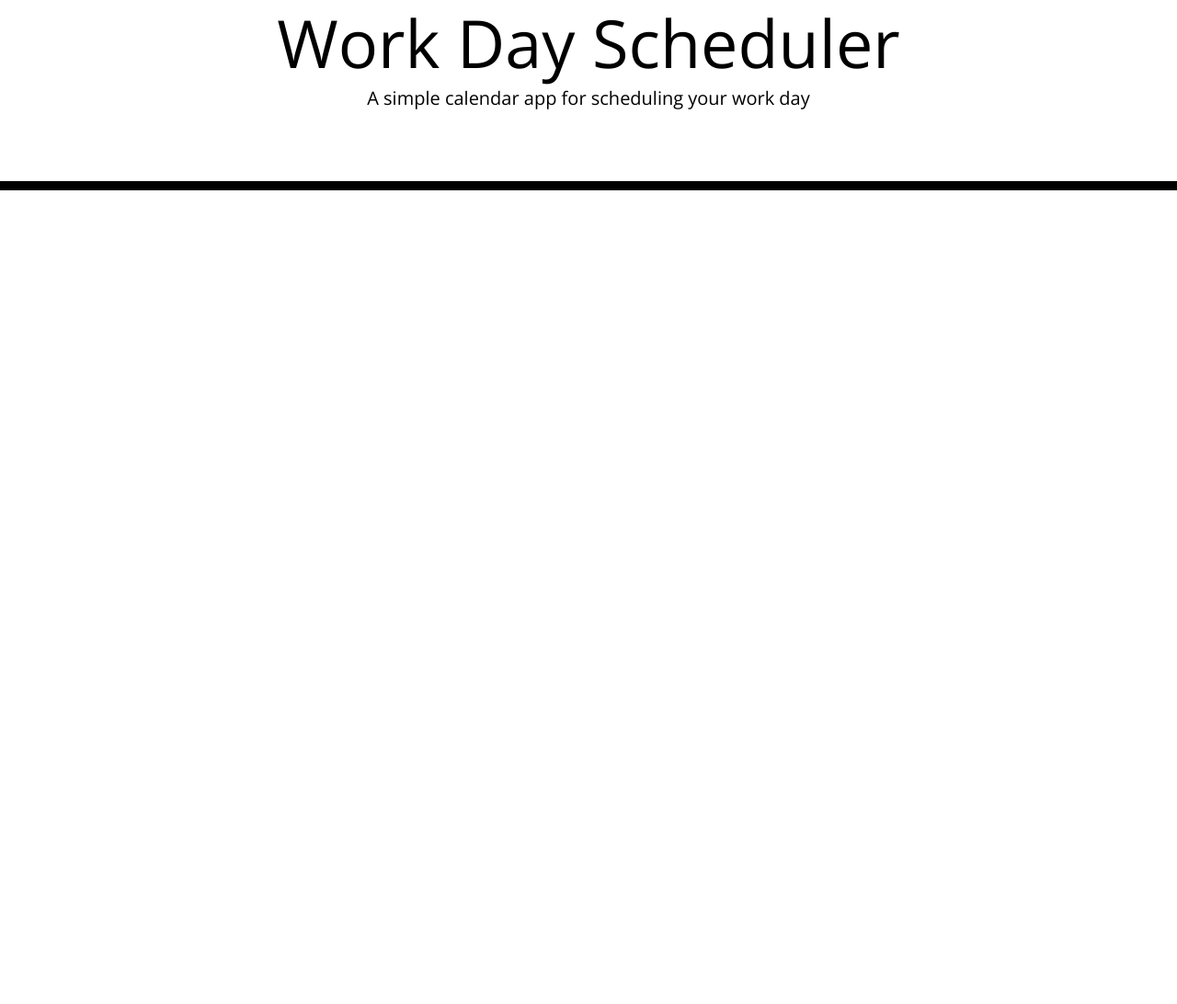
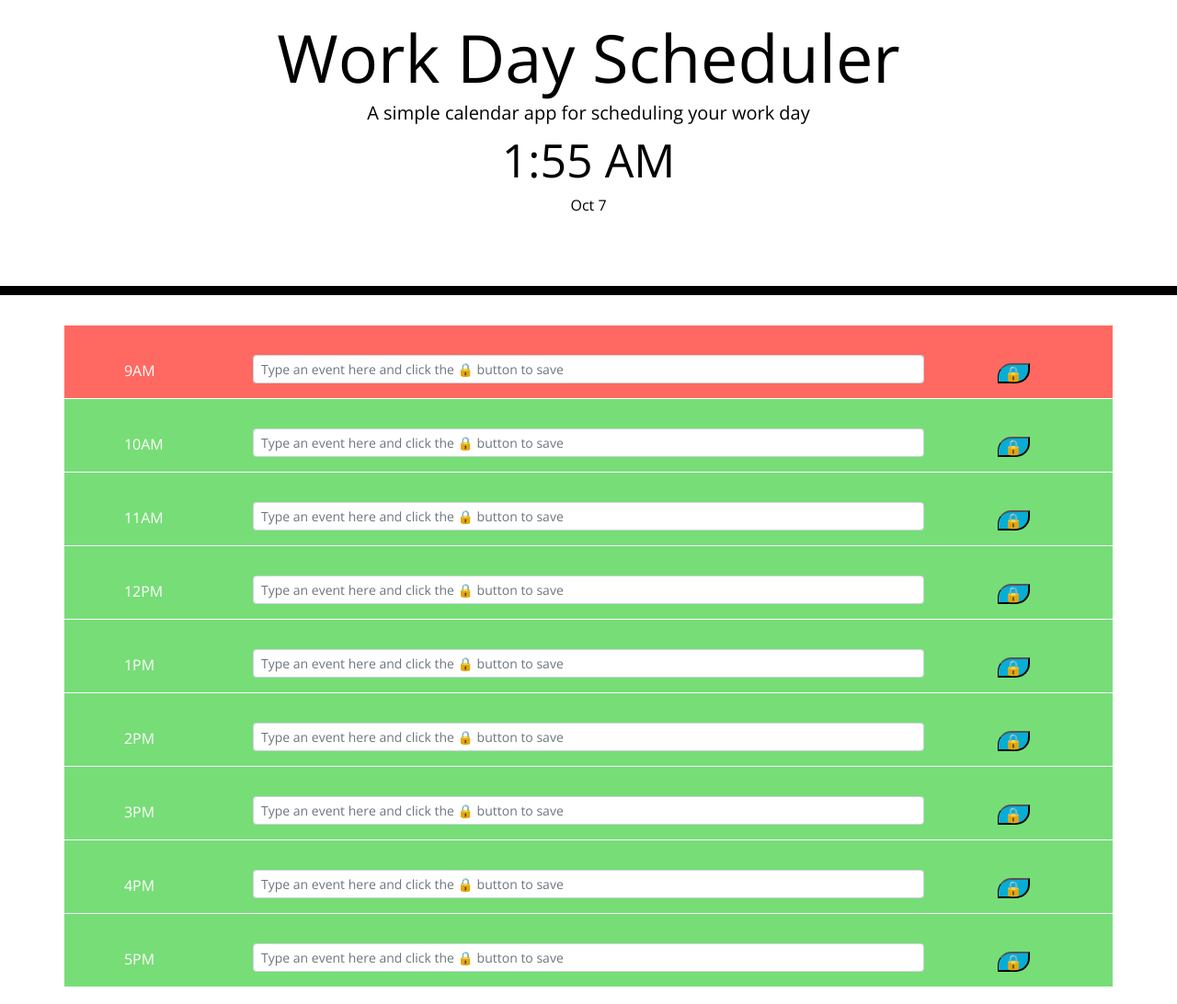
Before and after one commit to bryangholipour/scheduler-challenge, a plain HTML site: page index.html in a window 1280 px wide. Shown: the part 61-1153 px from the top of the page at 92% size. Before the commit the page ends 800 px from the top, so only its background shows below. Drawn offline with nearby package versions, Linux system fonts and the light colour scheme.

Commit message:
more code

```diff
--- /dev/null
+++ b/Assets/script.js
@@ -0,0 +1,127 @@
+var timeNow= moment().format("H:m A");
+var dateNow= moment().format("MMM D");
+$("#now").text(timeNow);
+$("#date").text(dateNow);
+
+// function present(){
+
+// }
+// function past(){
+//     document.getElementsByClassName(".past")
+// }
+// function future(){
+//     document.getElementsByClassName(".future")
+// }
+
+// if (timeNow >= 9 && timeNow <= 10){
+
+// }
+
+
+// if (timeNow >= 10 && timeNow <= 11)
+
+// if (timeNow >= 11 && timeNow <= 12)
+
+// if (timeNow >= 12 && timeNow <= 13)
+
+// if (timeNow >= 13 && timeNow <= 14)
+
+// if (timeNow >= 14 && timeNow <= 15){
+// }
+
+// if (timeNow >= 15 && timeNow <= 16){
+
+// }
+
+// if (timeNow >= 16 && timeNow <= 17)
+
+// if (timeNow >= 17 && timeNow <= 18)
+
+
+
+function saveData() {
+    var eventText = localStorage.getitem("#eventText")
+}
+
+
+var saveBtn2 = document.querySelector("#saveBtn2");
+var saveBtn3 = document.querySelector("#saveBtn3");
+var saveBtn4 = document.querySelector("#saveBtn4");
+var saveBtn5 = document.querySelector("#saveBtn5");
+var saveBtn6 = document.querySelector("#saveBtn6");
+var saveBtn7 = document.querySelector("#saveBtn7");
+var saveBtn8 = document.querySelector("#saveBtn8");
+var saveBtn9 = document.querySelector("#saveBtn9");
+
+var clickHandler3 = function (event) {
+
+}
+
+
+
+saveBtn1.addeventlistener("click" , function(event) {
+    event.preventDefault();
+    var saveBtn1 = document.querySelector("#eventText1").value;
+    localStorage.setItem("eventText1", saveBtn1)
+});
+
+
+saveBtn2.addeventlistener("click" , function(){
+    localstorage
+})
+saveBtn3.addeventlistener("click" ,clickHandler3 )
+saveBtn4.addeventlistener("click" , )
+saveBtn5.addeventlistener("click" , )
+saveBtn6.addeventlistener("click" , )
+saveBtn7.addeventlistener("click" , )
+saveBtn8.addeventlistener("click" , )
+saveBtn9.addeventlistener("click" , )
+
+fetchButton.addEventListener('click', getApi);
+
+
+var emailInput = document.querySelector("#email");
+var passwordInput = document.querySelector("#password");
+var signUpButton = document.querySelector("#sign-up");
+var msgDiv = document.querySelector("#msg");
+var userEmailSpan = document.querySelector("#user-email");
+var userPasswordSpan = document.querySelector("#user-password");
+
+
+// renderLastRegistered();
+
+// function displayMessage(type, message) {
+//   msgDiv.textContent = message;
+//   msgDiv.setAttribute("class", type);
+// }
+
+// function renderLastRegistered() {
+//   var email = localStorage.getItem("email");
+//   var password = localStorage.getItem("password");
+
+//   if (!email || !password) {
+//     return;
+//   }
+
+//   userEmailSpan.textContent = email;
+//   userPasswordSpan.textContent = password;
+// }
+
+// signUpButton.addEventListener("click", function(event) {
+//   event.preventDefault();
+
+//   var email = document.querySelector("#email").value;
+//   var password = document.querySelector("#password").value;
+
+//   if (email === "") {
+//     displayMessage("error", "Email cannot be blank");
+//   } else if (password === "") {
+//     displayMessage("error", "Password cannot be blank");
+//   } else {
+//     displayMessage("success", "Registered successfully");
+
+//     localStorage.setItem("email", email);
+//     localStorage.setItem("password", password);
+//     renderLastRegistered();
+//   }
+// });
--- a/index.html
+++ b/index.html
@@ -8,6 +8,15 @@
       rel="stylesheet"
       href="https://stackpath.bootstrapcdn.com/bootstrap/4.3.1/css/bootstrap.min.css"
     />
+    <script
+    type="text/javascript"
+    src="https://cdnjs.cloudflare.com/ajax/libs/moment.js/2.27.0/moment.min.js"
+  ></script>
+  <script
+  src="https://code.jquery.com/jquery-3.5.1.min.js"
+  integrity="sha256-9/aliU8dGd2tb6OSsuzixeV4y/faTqgFtohetphbbj0="
+  crossorigin="anonymous"
+></script>
     <link
       rel="stylesheet"
       href="https://use.fontawesome.com/releases/v5.8.1/css/all.css"
@@ -20,19 +29,139 @@
     />
     <link rel="stylesheet" href="style.css" />
     <title>Work Day Scheduler</title>
+    <p id="1a" class="answer"></p>
   </head>
 
   <body>
     <header class="jumbotron">
       <h1 class="display-3">Work Day Scheduler</h1>
       <p class="lead">A simple calendar app for scheduling your work day</p>
-      <p id="currentDay" class="lead"></p>
+      <p id="now"></p>
+      <p id="date"></p>
     </header>
-    <div class="container">
+
+    <!-- <div class="container"> -->
       <!-- Timeblocks go here -->
-    </div>
 
+      <div class="present , container , 9am">
+        <div class="row">
+          <div class="col-2">
+            9AM
+          </div>
+          <div class="col-8">
+            <input class="form-control form-control-sm" id="eventText1" type="text" placeholder="Type an event here and click the 🔒 button to save">
+          </div>
+          <div class="col-2">
+            <button class="saveBtn" id="saveBtn1">🔒</button>
+          </div>
+        </div>
+      </div>
+      <div class="future , container , 10am">
+        <div class="row">
+          <div class="col-2">
+            10AM
+          </div>
+          <div class="col-8">
+            <input class="form-control form-control-sm" id="eventText" type="text" placeholder="Type an event here and click the 🔒 button to save">
+          </div>
+          <div class="col-2">
+            <button class="saveBtn" id="saveBtn2">🔒</button>
+          </div>
+        </div>
+      </div>
+      <div class="future , container  , 11am">
+        <div class="row">
+          <div class="col-2">
+            11AM
+          </div>
+          <div class="col-8">
+            <input class="form-control form-control-sm" id="eventText" type="text" placeholder="Type an event here and click the 🔒 button to save">
+          </div>
+          <div class="col-2">
+            <button class="saveBtn" id="saveBtn3">🔒</button>
+          </div>
+        </div>
+      </div>
+      <div class="future , container , 12pm">
+        <div class="row">
+          <div class="col-2">
+            12PM
+          </div>
+          <div class="col-8">
+            <input class="form-control form-control-sm" id="eventText" type="text" placeholder="Type an event here and click the 🔒 button to save">
+          </div>
+          <div class="col-2">
+            <button class="saveBtn" id="saveBtn4">🔒</button>
+          </div>
+        </div>
+      </div>
+      <div class="future , container , 1pm">
+        <div class="row">
+          <div class="col-2">
+            1PM
+          </div>
+          <div class="col-8">
+            <input class="form-control form-control-sm" id="eventText" type="text" placeholder="Type an event here and click the 🔒 button to save">
+          </div>
+          <div class="col-2">
+            <button class="saveBtn" id="saveBtn5">🔒</button>
+          </div>
+        </div>
+      </div>
+      <div class="future , container , 2pm">
+        <div class="row">
+          <div class="col-2">
+            2PM
+          </div>
+          <div class="col-8">
+            <input class="form-control form-control-sm" id="eventText" type="text" placeholder="Type an event here and click the 🔒 button to save">
+          </div>
+          <div class="col-2">
+            <button class="saveBtn" id="saveBtn6">🔒</button>
+          </div>
+        </div>
+      </div>
+      <div class="future , container , 3pm">
+        <div class="row">
+          <div class="col-2">
+            3PM
+          </div>
+          <div class="col-8">
+            <input class="form-control form-control-sm" id="eventText" type="text" placeholder="Type an event here and click the 🔒 button to save">
+          </div>
+          <div class="col-2">
+            <button class="saveBtn" id="saveBtn7">🔒</button>
+          </div>
+        </div>
+      </div>
+      <div class="future , container , 4pm">
+        <div class="row">
+          <div class="col-2">
+            4PM
+          </div>
+          <div class="col-8">
+            <input class="form-control form-control-sm" id="eventText" type="text" placeholder="Type an event here and click the 🔒 button to save">
+          </div>
+          <div class="col-2">
+            <button class="saveBtn" id="saveBtn8">🔒</button>
+          </div>
+        </div>
+      </div>
+      <div class="future , container , 5pm">
+        <div class="row">
+          <div class="col-2">
+            5PM
+          </div>
+          <div class="col-8">
+            <input class="form-control form-control-sm" id="eventText" type="text" placeholder="Type an event here and click the 🔒 button to save">
+          </div>
+          <div class="col-2">
+            <button class="saveBtn" id="saveBtn9">🔒</button>
+          </div>
+        </div>
+      <!-- </div> -->
+
+    <script src="./Assets/script.js"></script>
     <script src="https://cdnjs.cloudflare.com/ajax/libs/jquery/3.2.1/jquery.min.js"></script>
-    <script src="https://cdnjs.cloudflare.com/ajax/libs/moment.js/2.24.0/moment.min.js"></script>
   </body>
 </html>
--- a/style.css
+++ b/style.css
@@ -30,6 +30,9 @@ textarea {
   border-radius: 15px;
 }
 
+.col-2 {
+  margin-top: 25px;
+}
 .row {
   white-space: pre-wrap;
   height: 80px;
@@ -59,7 +62,7 @@ textarea {
 
 .saveBtn {
   border-left: 1px solid black;
-  border-top-right-radius: 15px;
+  border-top-left-radius: 15px;
   border-bottom-right-radius: 15px;
   background-color: #06aed5;
   color: white;
@@ -69,3 +72,7 @@ textarea {
   font-size: 20px;
   transition: all 0.3s ease-in-out;
 }
+
+#now{
+  font-size: 50px;
+}
```
Also changed, not shown: script.js (deleted), 1 other file.
